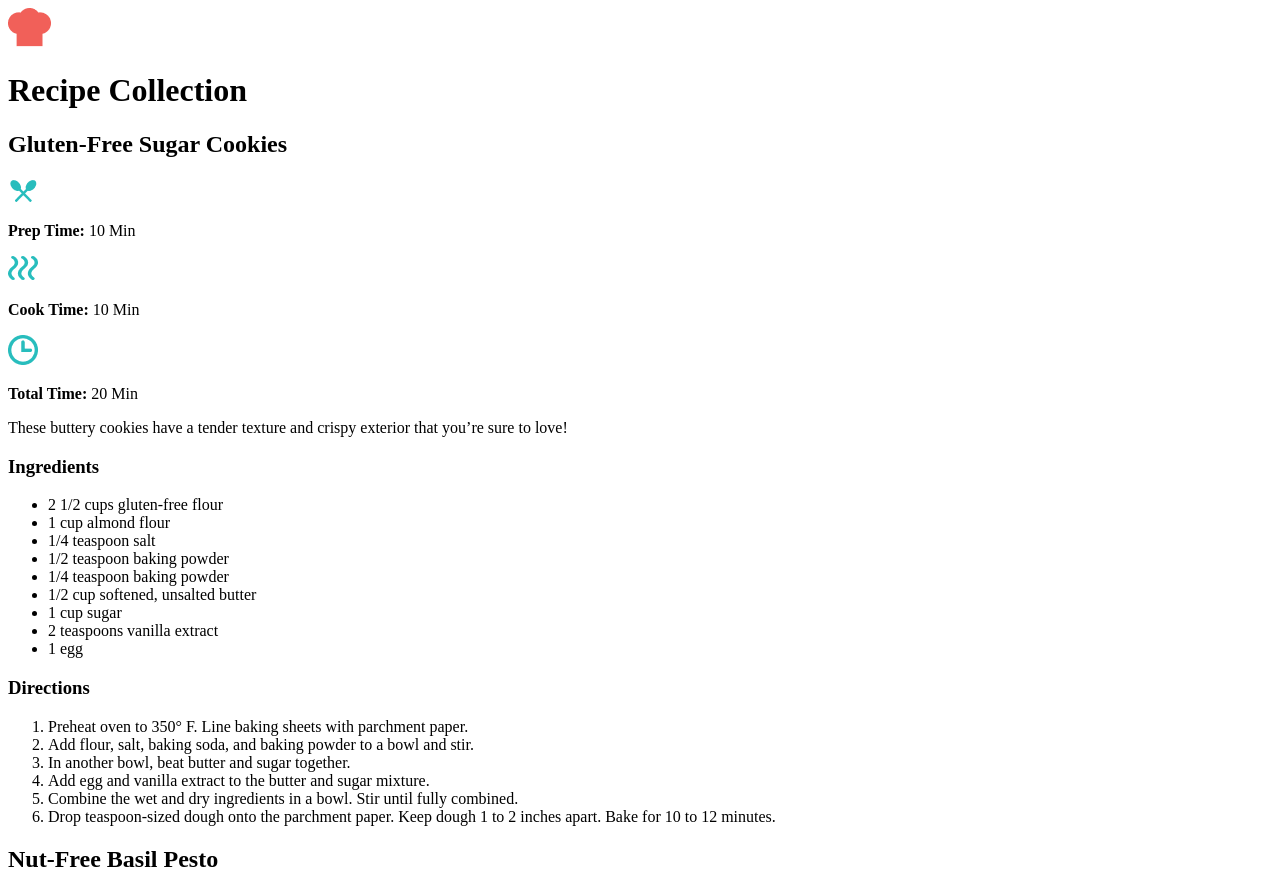
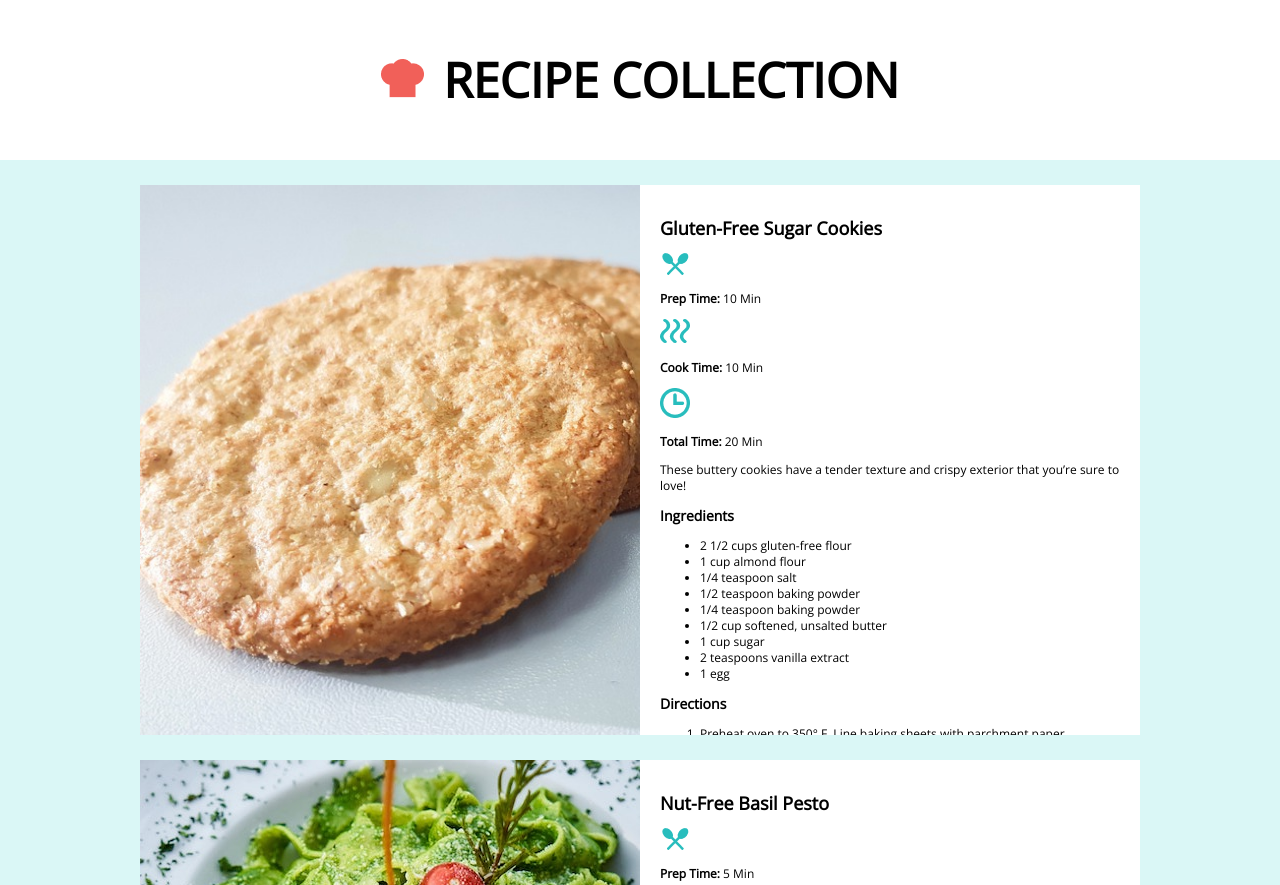
Before and after one commit to sconsani/recipe-card, a plain HTML site: page index.html in a window 1280 px wide. Shown: the top 885 px of the page. Drawn offline with nearby package versions, Linux system fonts and the light colour scheme.

Commit message:
updated css with images and basics

```diff
--- a/css/style.css
+++ b/css/style.css
@@ -0,0 +1,68 @@
+body {
+	color: black;
+	background-color: #daf7f6;
+	font-family: 'Open Sans', sans-serif;
+	line-height: 16px;
+	font-size: 12px;
+
+}
+
+header {
+	background-color: white;
+	text-align: center;
+}
+
+h1 {
+	font-size: 48px !important;
+	display: inline-block;
+	margin: 0;
+	padding: 40px 0;
+	font-family: 'Montserrat'sans-serif ;
+	font-weight: bold;
+	text-transform: uppercase;
+}
+
+header img{
+	margin-right: 16px;
+}
+
+main {
+	width: 1000px;
+	margin: 0 auto;
+}
+
+.card {
+	margin: 25px 0;
+	overflow: auto;
+}
+
+.image {
+	width: 500px;
+	height: 550px;
+	float: left;
+}
+
+.recipe{
+	width: 500px;
+	height: 550px;
+	float: left;
+	padding: 20px;
+	background-color: white;
+	box-sizing: border-box;
+
+}
+
+#cookies .image {
+	background-image: url('../img/gluten-free-sugar-cookies.jpg');
+	background-size: cover;
+}
+
+#pesto .image {
+	background-image: url('../img/nut-free-pesto.jpg');
+	background-size: cover;
+}
+
+#salad .image {
+	background-image: url('../img/watermelon-salad.jpg');
+	background-size: cover;
+}
--- a/index.html
+++ b/index.html
@@ -4,7 +4,13 @@
     <head>
         <meta charset="utf-8">
         <title>Recipe Cards Project</title>
+
+        <link rel = "stylesheet" href = "css/style.css">
+         <link rel = "stylesheet" href = "css/normalize.css">
+
+        <!-- google fonts -->
         <link href="https://fonts.googleapis.com/css?family=Montserrat:700%7COpen+Sans&display=swap" rel="stylesheet">
+
     </head>
 
     <body>
@@ -14,7 +20,10 @@
         </header>
         <main>
             <article id="cookies" class="card">
-                <div class="image"></div>
+                <div class="image">
+
+                </div>
+
                 <div class="recipe">
                     <h2>Gluten-Free Sugar Cookies</h2>
                     <div class="time">
@@ -30,6 +39,7 @@
                     </div>
                     <p class="description">These buttery cookies have a tender texture and crispy exterior that you’re
                         sure to love!</p>
+
                     <div class="columns">
                         <section class="ingredients">
                             <h3>Ingredients</h3>
@@ -60,19 +70,23 @@
                     </div>
                 </div>
             </article>
+
             <article id="pesto" class="card">
                 <div class="image"></div>
                 <div class="recipe">
                     <h2>Nut-Free Basil Pesto</h2>
                     <div class="time">
                         <div class="prep">
-                            <img src="img/spoons.png" alt="prep time"><p class="time-details"><strong>Prep Time:</strong> 5 Min</p>
+                            <img src="img/spoons.png" alt="prep time">
+                            <p class="time-details"><strong>Prep Time:</strong> 5 Min</p>
                         </div>
                         <div class="cook">
-                            <img src="img/steam.png" alt="cook time"><p class="time-details"><strong>Cook Time:</strong> None</p>
+                            <img src="img/steam.png" alt="cook time">
+                            <p class="time-details"><strong>Cook Time:</strong> None</p>
                         </div>
                         <div class="total">
-                            <img src="img/clock.png" alt="total time"><p class="time-details"><strong>Total Time:</strong> 5 Min</p>
+                            <img src="img/clock.png" alt="total time">
+                            <p class="time-details"><strong>Total Time:</strong> 5 Min</p>
                         </div>
                     </div>
                     <p class="description">This gorgeous pesto is full of color and flavor! Serve on your favorite pasta
@@ -101,24 +115,30 @@
                     </div>
                 </div>
             </article>
+
+
             <article id="salad" class="card">
                 <div class="image"></div>
                 <div class="recipe">
                     <h2>Watermelon Salad</h2>
                     <div class="time">
                         <div class="prep">
-                            <img src="img/spoons.png" alt="prep time"><p class="time-details"><strong>Prep Time:</strong> 15 Min</p>
+                            <img src="img/spoons.png" alt="prep time">
+                            <p class="time-details"><strong>Prep Time:</strong> 15 Min</p>
                         </div>
                         <div class="cook">
-                            <img src="img/steam.png" alt="cook time"><p class="time-details"><strong>Cook Time:</strong> None</p>
+                            <img src="img/steam.png" alt="cook time">
+                            <p class="time-details"><strong>Cook Time:</strong> None</p>
                         </div>
                         <div class="total">
-                            <img src="img/clock.png" alt="total time"><p class="time-details"><strong>Total Time:</strong> 15 Min</p>
+                            <img src="img/clock.png" alt="total time">
+                            <p class="time-details"><strong>Total Time:</strong> 15 Min</p>
                         </div>
                     </div>
                     <p class="description">This salad combines juicy watermelon, tangy lemon juice, savory feta cheese,
                         and sweet honey into one delicious bowl. Serve right away on a hot summer day for a cooling
                         treat!</p>
+
                     <div class="columns">
                         <section class="ingredients">
                             <h3>Ingredients</h3>
```
Also changed, not shown: 1 other file.
